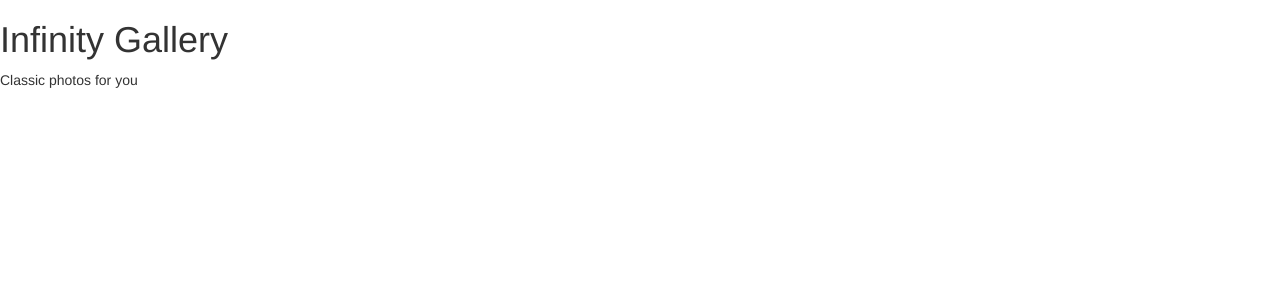
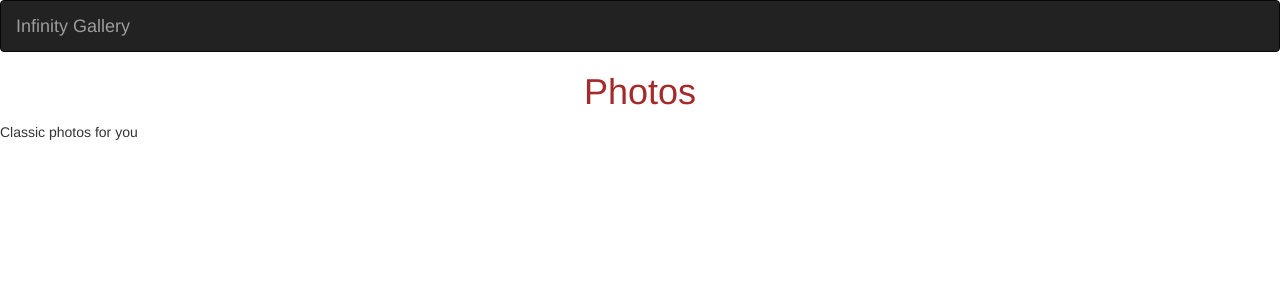
Before and after one commit to BM-Winston/Infinity-Gallery, a Django app: page /photos/ in a window 1280 px wide. Shown: the top 300 px of the page. Run offline with Django 3.2, Linux system fonts and the light colour scheme; some libraries are stand-ins or nearby versions.

Commit message:
link css with index files

```diff
--- /dev/null
+++ b/photos/static/css/styles.css
@@ -0,0 +1,3 @@
+h1{
+    color: brown;
+}
--- a/photos/templates/index.html
+++ b/photos/templates/index.html
@@ -1,4 +1,5 @@
 {% load bootstrap3 %}
+{% load static%}
 <!DOCTYPE html>
 <html lang="en">
 <head>
@@ -8,11 +9,14 @@
     <title>Infinity Gallery</title>
 {% block styles %}
 {% bootstrap_css %}
+<link rel="stylesheet" href="{% static 'css/styles.css' %}">
 {% endblock %}
 </head>
 <body>
 
-    <h1>Infinity Gallery</h1>
+{% include "navbar.html" %}
+
+    <h1 style="text-align: center;" >Photos</h1>
 
     <p>Classic photos for you</p>
 
```
